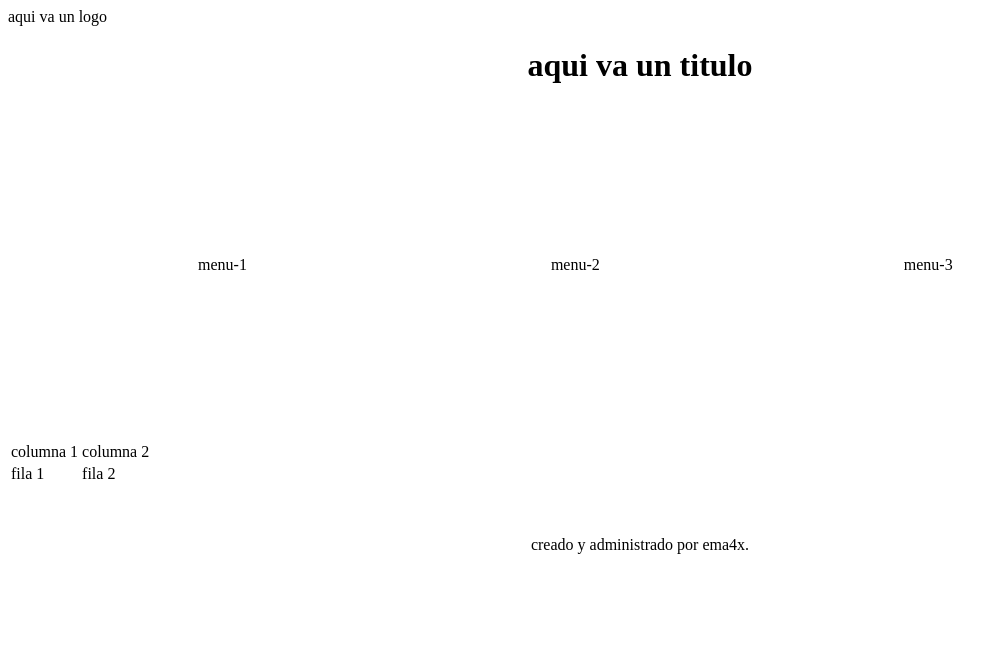
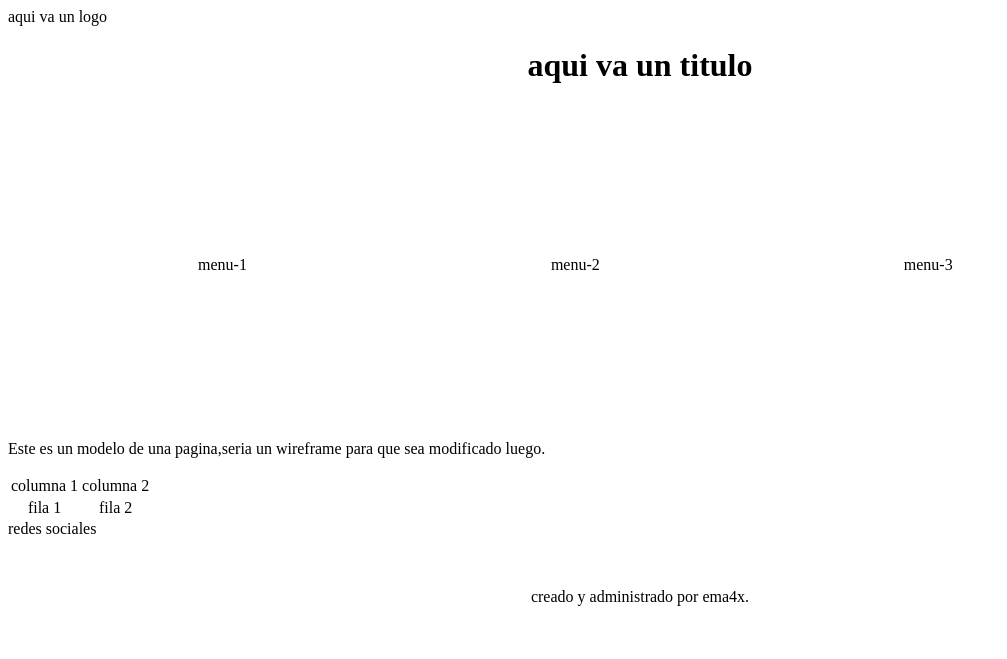
Before and after one commit to facundoloto/pagina, a plain HTML site: page index.html in a window 1280 px wide. Shown: the whole page, without its empty margins (0-1007 px from the left). Drawn offline with Linux system fonts and the light colour scheme.

Commit message:
nueco cambio

```diff
--- a/estilos.css
+++ b/estilos.css
@@ -11,3 +11,7 @@
     text-align: center;
     padding: 50px;
 }
+table {
+    text-align: center;
+    border: 1px;
+}
--- a/index.html
+++ b/index.html
@@ -19,6 +19,8 @@
 <li>menu-3</li>
 </ul>
 </div>
+<div class="inicio">
+<p>Este es un modelo de una pagina,seria un wireframe para que sea modificado luego.</p>
 <table>
 <tr>
 <td>
@@ -33,6 +35,7 @@ columna 2
 <td>fila 2 </td>
 </tr>
 </table>
+<aside>redes sociales</aside>
 <div class="pie">
 <footer>creado y administrado por ema4x.</footer>
 </div>
```
